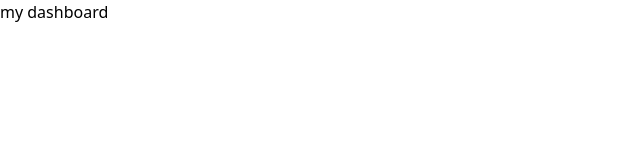
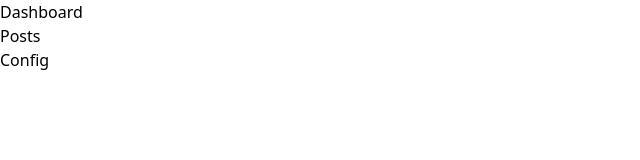
Before and after one commit to Celio-Junior/mini-dashboard-users, a React (Vite) app: page / in a window 1280 px wide. Shown: the top 160 px of the page, without its empty margins (0-640 px from the left). Built offline with nearby package versions, Linux system fonts and the light colour scheme.

Commit message:
initial component sidebar

```diff
--- a/src/App.tsx
+++ b/src/App.tsx
@@ -1,5 +1,11 @@
+import Sidebar from './components/Sidebar';
+
 function App() {
-  return <h1>my dashboard</h1>;
+  return (
+    <>
+      <Sidebar />
+    </>
+  );
 }
 
 export default App;
--- /dev/null
+++ b/src/components/Sidebar/index.tsx
@@ -0,0 +1,17 @@
+export default function Sidebar() {
+  return (
+    <nav>
+      <ul>
+        <li>
+          <a href="">Dashboard</a>
+        </li>
+        <li>
+          <a href="">Posts</a>
+        </li>
+        <li>
+          <a href="">Config</a>
+        </li>
+      </ul>
+    </nav>
+  );
+}
```
